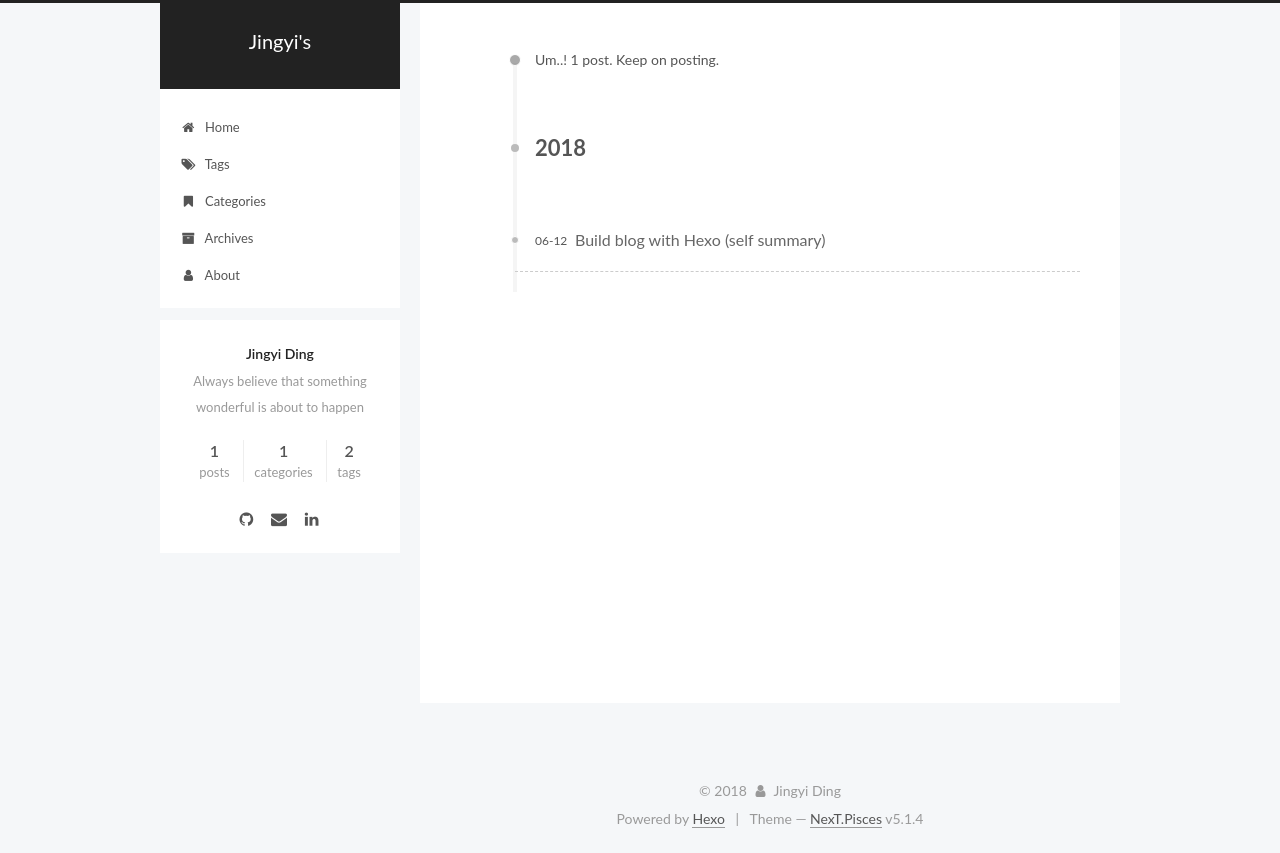
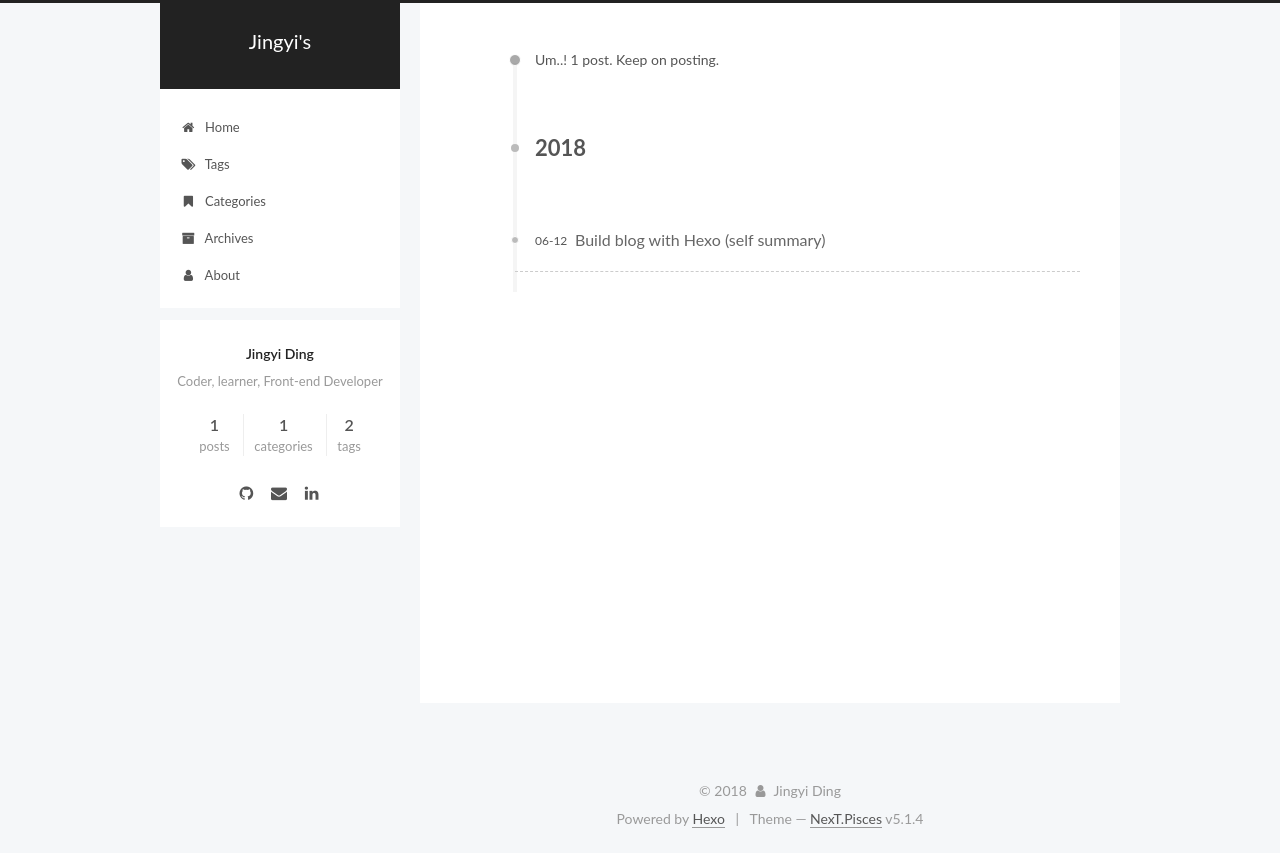
Before and after one commit to dingjy94/dingjy94.github.io, a plain HTML site: page archives/2018/06/index.html in a window 1280 px wide. Drawn offline with Linux system fonts and the light colour scheme.

Commit message:
Site updated: 2018-06-12 23:08:22

```diff
--- a/archives/2018/06/index.html
+++ b/archives/2018/06/index.html
@@ -79,16 +79,16 @@
 
 
 
-<meta name="description" content="Always believe that something wonderful is about to happen">
+<meta name="description" content="Coder, learner, Front-end Developer">
 <meta property="og:type" content="website">
 <meta property="og:title" content="Jingyi&#39;s">
 <meta property="og:url" content="http://yoursite.com/archives/2018/06/index.html">
 <meta property="og:site_name" content="Jingyi&#39;s">
-<meta property="og:description" content="Always believe that something wonderful is about to happen">
+<meta property="og:description" content="Coder, learner, Front-end Developer">
 <meta property="og:locale" content="en">
 <meta name="twitter:card" content="summary">
 <meta name="twitter:title" content="Jingyi&#39;s">
-<meta name="twitter:description" content="Always believe that something wonderful is about to happen">
+<meta name="twitter:description" content="Coder, learner, Front-end Developer">
 
 
 
@@ -348,7 +348,7 @@
           <div class="site-author motion-element" itemprop="author" itemscope itemtype="http://schema.org/Person">
 
               <p class="site-author-name" itemprop="name">Jingyi Ding</p>
-              <p class="site-description motion-element" itemprop="description">Always believe that something wonderful is about to happen</p>
+              <p class="site-description motion-element" itemprop="description">Coder, learner, Front-end Developer</p>
           </div>
 
           <nav class="site-state motion-element">
--- a/css/main.css
+++ b/css/main.css
@@ -1823,7 +1823,7 @@ pre .javascript .function {
   width: 4px;
   height: 4px;
   border-radius: 50%;
-  background: #aa70ff;
+  background: #ffebff;
 }
 .links-of-blogroll {
   font-size: 13px;
```
Also changed, not shown: 2018/06/12/Build-blog-with-Hexo/index.html (+1 -1 lines), about/index.html (+1 -1 lines), archives/2018/index.html (+4 -4 lines), archives/index.html (+4 -4 lines), categories/index.html (+4 -4 lines), categories/other-tech/index.html (+4 -4 lines), index.html (+4 -4 lines), tags/Github/index.html (+4 -4 lines), tags/Hexo/index.html (+4 -4 lines), tags/index.html (+4 -4 lines).
